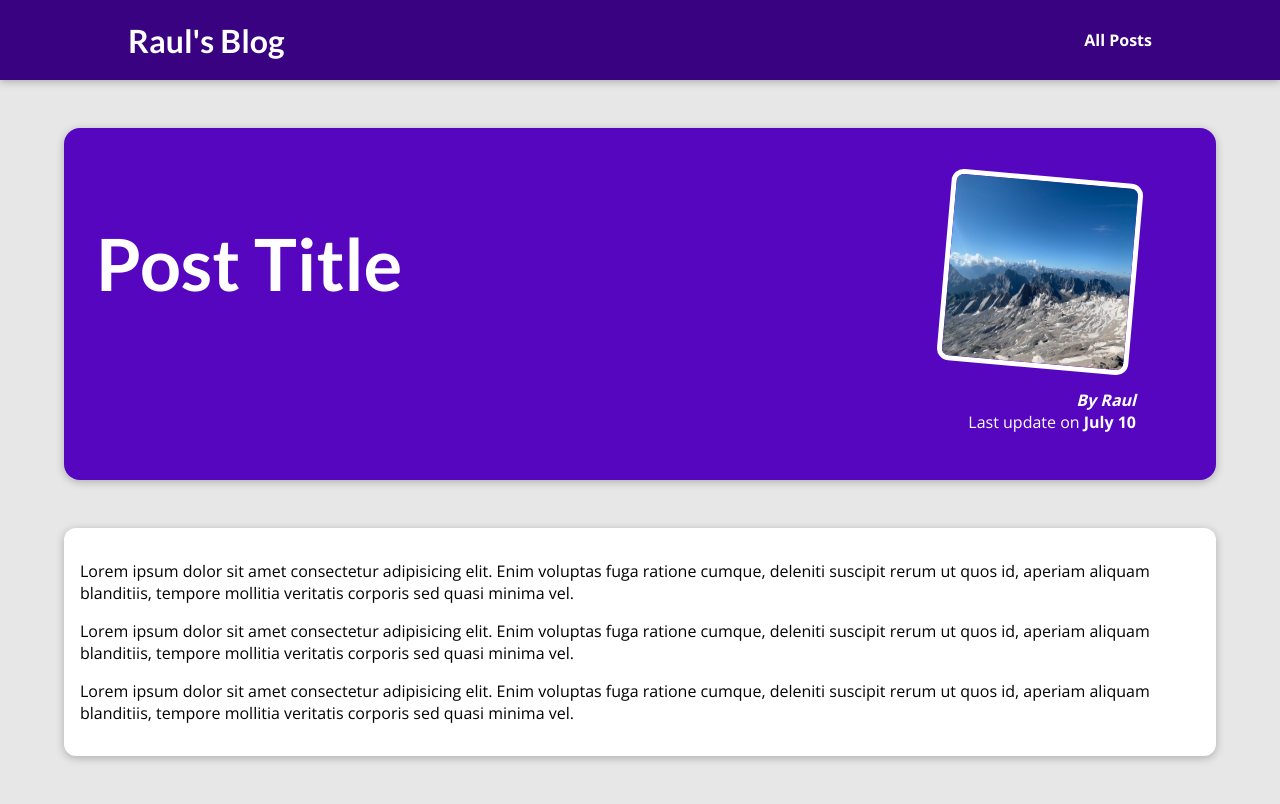
After one commit to raulcanodev/django-blog-website, a Django app: template blog/templates/blog/post-detail.html in a window 1280 px wide. The commit adds this page. Run offline with Django 4.2, Linux system fonts and the light colour scheme; the template is opened without the code that fills it, so the values that code supplies are empty.

Commit message:
64. Special Template Features & Syntax

```diff
--- /dev/null
+++ b/blog/static/blog/post-detail.css
@@ -0,0 +1,62 @@
+body {
+    background-color: #e7e7e7;
+  }
+
+  #main-navigation {
+    background-color: #390281;
+    box-shadow: 0 2px 8px rgba(0, 0, 0, 0.25);
+  }
+
+  #summary {
+    margin: 8rem auto 3rem auto;
+    padding: 2rem;
+    width: 90%;
+    max-width: 90rem;
+    border-radius: 16px;
+    background-color: #5706c0;
+    position: relative;
+    box-shadow: 0 2px 8px rgba(0, 0, 0, 0.25);
+    height: 22rem;
+  }
+
+  #summary h2 {
+    color: white;
+    font-size: 4.5rem;
+  }
+
+  #summary article {
+    position: absolute;
+    top: 2rem;
+    right: 3rem;
+    padding: 1rem 2rem;
+    border-radius: 12px;
+    text-align: right;
+    color: white;
+  }
+
+  #summary article img {
+    width: 12rem;
+    height: 12rem;
+    border-radius: 12px;
+    transform: rotateZ(5deg);
+    border: 5px solid white;
+    margin-bottom: 1rem;
+  }
+
+  #summary address {
+    font-weight: bold;
+  }
+
+  #summary time {
+    font-weight: bold;
+  }
+
+  main {
+    width: 90%;
+    max-width: 90rem;
+    margin: 3rem auto;
+    background-color: white;
+    padding: 1rem;
+    border-radius: 12px;
+    box-shadow: 0 2px 8px rgba(0, 0, 0, 0.25);
+  }
--- a/blog/templates/blog/index.html
+++ b/blog/templates/blog/index.html
@@ -24,7 +24,9 @@ My Blog
   <h2>My Latest Thoughts</h2>
 
   <ul>
-    {% include 'blog/includes/post.html' %}
+    {% for post in posts %}
+        {% include 'blog/includes/post.html' %}
+    {% endfor %}
   </ul>
 </section>
 
--- /dev/null
+++ b/blog/templates/blog/post-detail.html
@@ -0,0 +1,41 @@
+{% extends 'base.html' %}
+{% load static %}
+
+{% block title %}
+This post title
+{% endblock %}
+
+{% block css_files %}
+  <link rel="stylesheet" href="{% static "blog/post-detail.css" %}" />
+{% endblock css_files %}
+
+{% block content %}
+    <section id='summary'>
+        <h2>Post Title</h2>
+        <article>
+            <img src="{% static 'blog/images/mountains.jpg' %}" alt='Post Title'>
+            <address>By Raul</address>
+            <div>
+                Last update on <time>July 10</time>
+            <div>
+        </article>
+    </section>
+
+    <main>
+        <p>
+            Lorem ipsum dolor sit amet consectetur adipisicing elit. Enim voluptas fuga ratione cumque,
+            deleniti suscipit rerum ut quos id, aperiam aliquam blanditiis, tempore mollitia veritatis
+            corporis sed quasi minima vel.
+        </p>
+        <p>
+            Lorem ipsum dolor sit amet consectetur adipisicing elit. Enim voluptas fuga ratione cumque,
+            deleniti suscipit rerum ut quos id, aperiam aliquam blanditiis, tempore mollitia veritatis
+            corporis sed quasi minima vel.
+        </p>
+        <p>
+            Lorem ipsum dolor sit amet consectetur adipisicing elit. Enim voluptas fuga ratione cumque,
+            deleniti suscipit rerum ut quos id, aperiam aliquam blanditiis, tempore mollitia veritatis
+            corporis sed quasi minima vel.
+        </p>
+    </main>
+{% endblock content %}
```
Also changed, not shown: blog/templates/blog/includes/post.html (+8 -8 lines), blog/views.py (+79 -3 lines), blog/static/blog/images/coding.jpg (added), blog/static/blog/images/coding.png (deleted).
